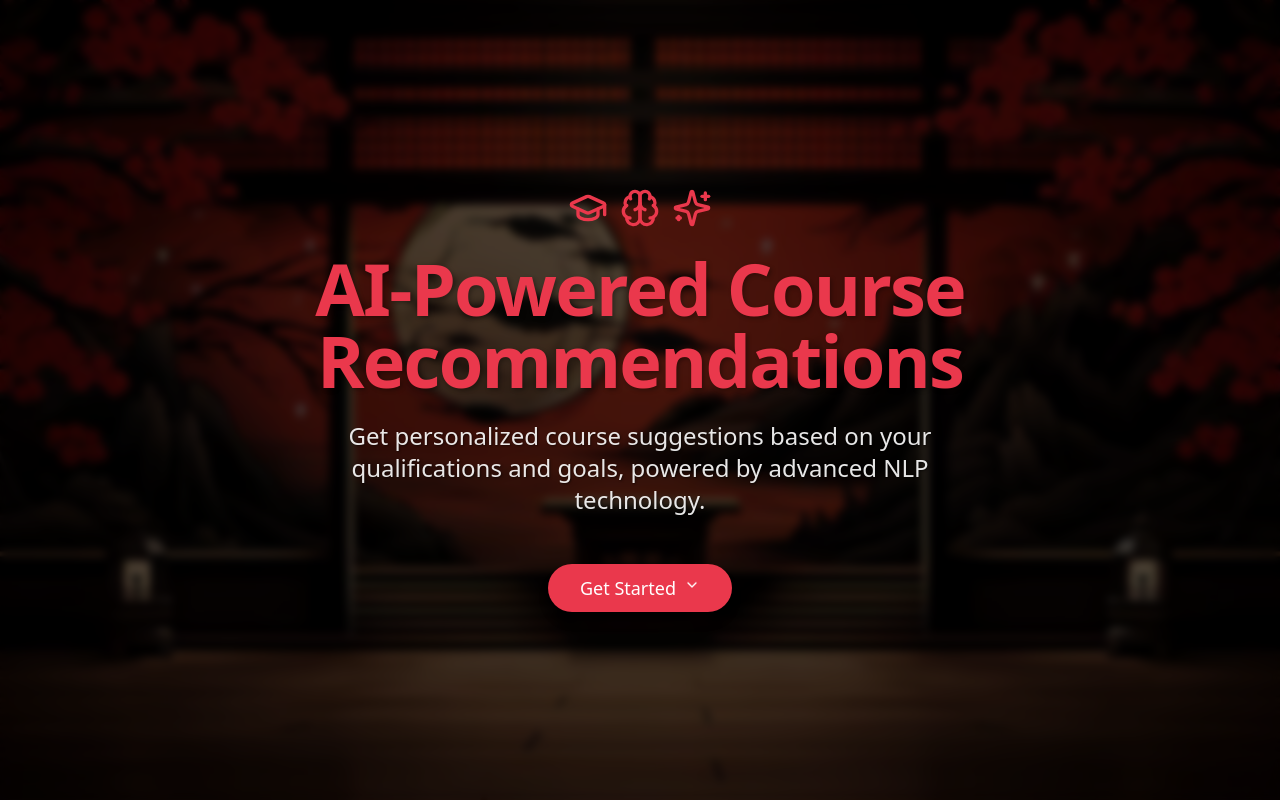
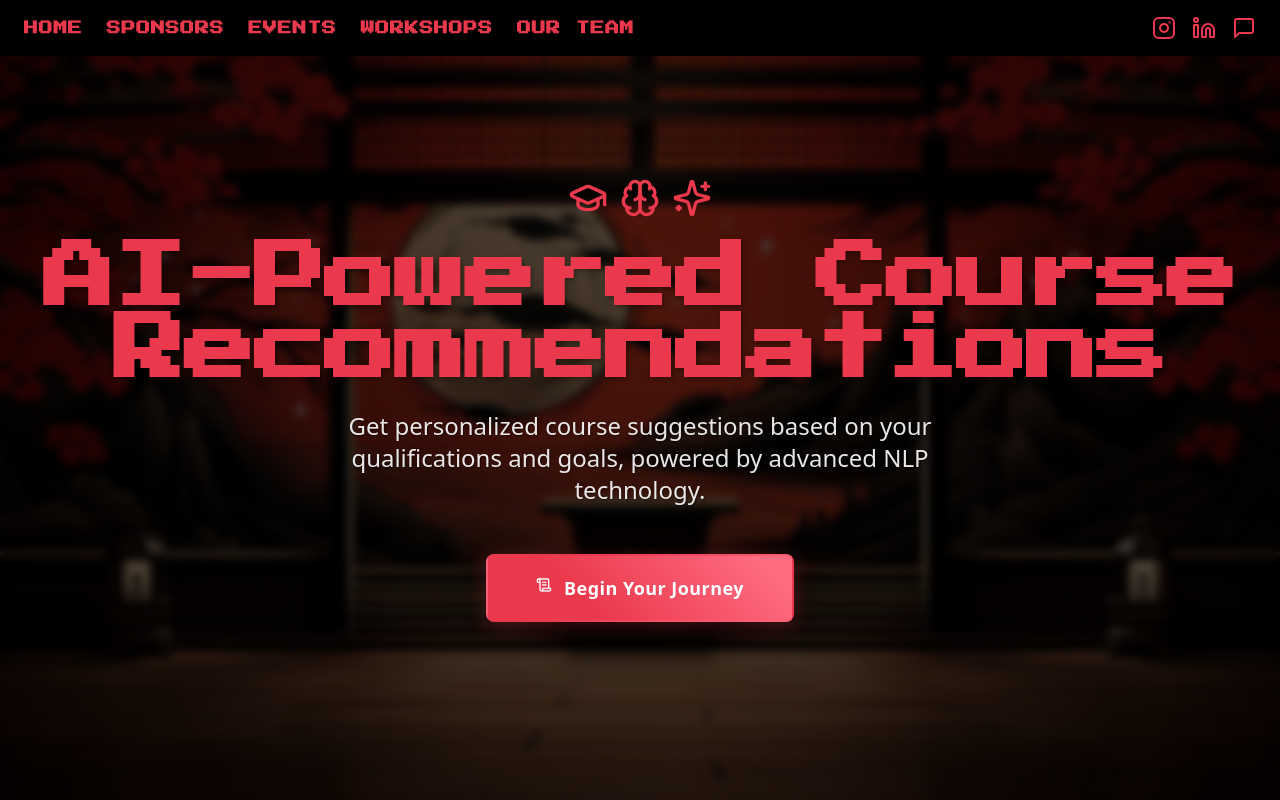
Before and after one commit to InnoShay/nlp-lakshay, a React (Vite) app: page / in a window 1280 px wide. Shown: the top 800 px of the page. Built offline with nearby package versions, Linux system fonts and the light colour scheme.

Commit message:
Move Links and Improve Layout
Rearranged the quick links to the top left and the connect icons to the top right as per the specified design. Updated the "Get Started" button to resemble an ancient Japanese scroll and made overall layout improvements.
[skip gpt_engineer]

```diff
--- a/index.html
+++ b/index.html
@@ -7,6 +7,7 @@
     <meta name="description" content="Lovable Generated Project" />
     <meta name="author" content="Lovable" />
     <meta property="og:image" content="/og-image.png" />
+    <link href="https://fonts.googleapis.com/css2?family=Press+Start+2P&display=swap" rel="stylesheet">
   </head>
 
   <body>
--- a/src/components/Hero.tsx
+++ b/src/components/Hero.tsx
@@ -1,11 +1,13 @@
 import { Button } from "@/components/ui/button";
 import { motion } from "framer-motion";
-import { GraduationCap, Brain, Sparkles, ChevronDown } from "lucide-react";
+import { GraduationCap, Brain, Sparkles, ScrollText } from "lucide-react";
+import { Navigation } from "./Navigation";
 
 export const Hero = () => {
   return (
     <section className="min-h-screen relative bg-hero-pattern bg-cover bg-center bg-no-repeat">
       <div className="absolute inset-0 bg-black/70 backdrop-blur-sm"></div>
+      <Navigation />
 
       <div className="relative z-10 flex flex-col justify-center items-center text-center px-4 min-h-screen">
         <motion.div
@@ -24,7 +26,10 @@ export const Hero = () => {
           animate={{ opacity: 1, y: 0 }}
           transition={{ duration: 0.5, delay: 0.2 }}
           className="text-5xl md:text-7xl font-bold text-primary mb-6 tracking-tight"
-          style={{ textShadow: "2px 2px 4px rgba(0,0,0,0.3)" }}
+          style={{
+            textShadow: "2px 2px 4px rgba(0,0,0,0.3)",
+            fontFamily: "'Press Start 2P', cursive"
+          }}
         >
           AI-Powered Course
           <br />
@@ -49,11 +54,15 @@ export const Hero = () => {
         >
           <Button
             size="lg"
-            className="bg-primary hover:bg-primary/90 text-white px-8 py-6 text-lg rounded-full shadow-lg hover:shadow-xl transition-all duration-300 flex items-center gap-2"
+            className="bg-primary/90 hover:bg-primary/80 text-white px-12 py-8 text-lg rounded-lg shadow-lg hover:shadow-xl transition-all duration-300 flex items-center gap-3 relative overflow-hidden border-2 border-primary/20"
             onClick={() => document.getElementById('input-form')?.scrollIntoView({ behavior: 'smooth' })}
+            style={{
+              background: "linear-gradient(45deg, #ea384c 30%, #ff6b81 90%)",
+              boxShadow: "0 4px 20px rgba(234, 56, 76, 0.25)"
+            }}
           >
-            Get Started
-            <ChevronDown className="w-5 h-5 animate-bounce" />
+            <ScrollText className="w-6 h-6 animate-bounce" />
+            <span className="font-semibold tracking-wide">Begin Your Journey</span>
           </Button>
         </motion.div>
       </div>
--- /dev/null
+++ b/src/components/Navigation.tsx
@@ -0,0 +1,45 @@
+import { Instagram, Linkedin, MessageSquare } from "lucide-react";
+import { motion } from "framer-motion";
+
+export const Navigation = () => {
+  return (
+    <nav className="fixed top-0 left-0 right-0 z-50 bg-secondary/95 backdrop-blur-sm py-4 px-6">
+      <div className="max-w-7xl mx-auto flex justify-between items-center">
+        {/* Quick Links */}
+        <motion.div
+          initial={{ opacity: 0, x: -20 }}
+          animate={{ opacity: 1, x: 0 }}
+          className="flex items-center space-x-6"
+        >
+          {["HOME", "SPONSORS", "EVENTS", "WORKSHOPS", "OUR TEAM"].map((link) => (
+            <a
+              key={link}
+              href={`#${link.toLowerCase()}`}
+              className="text-primary hover:text-primary/80 transition-colors font-bold tracking-wider text-sm"
+              style={{ fontFamily: "'Press Start 2P', cursive" }}
+            >
+              {link}
+            </a>
+          ))}
+        </motion.div>
+
+        {/* Social Icons */}
+        <motion.div
+          initial={{ opacity: 0, x: 20 }}
+          animate={{ opacity: 1, x: 0 }}
+          className="flex items-center space-x-4"
+        >
+          <a href="#" className="text-primary hover:text-primary/80 transition-colors">
+            <Instagram className="w-6 h-6" />
+          </a>
+          <a href="#" className="text-primary hover:text-primary/80 transition-colors">
+            <Linkedin className="w-6 h-6" />
+          </a>
+          <a href="#" className="text-primary hover:text-primary/80 transition-colors">
+            <MessageSquare className="w-6 h-6" />
+          </a>
+        </motion.div>
+      </div>
+    </nav>
+  );
+};
```
